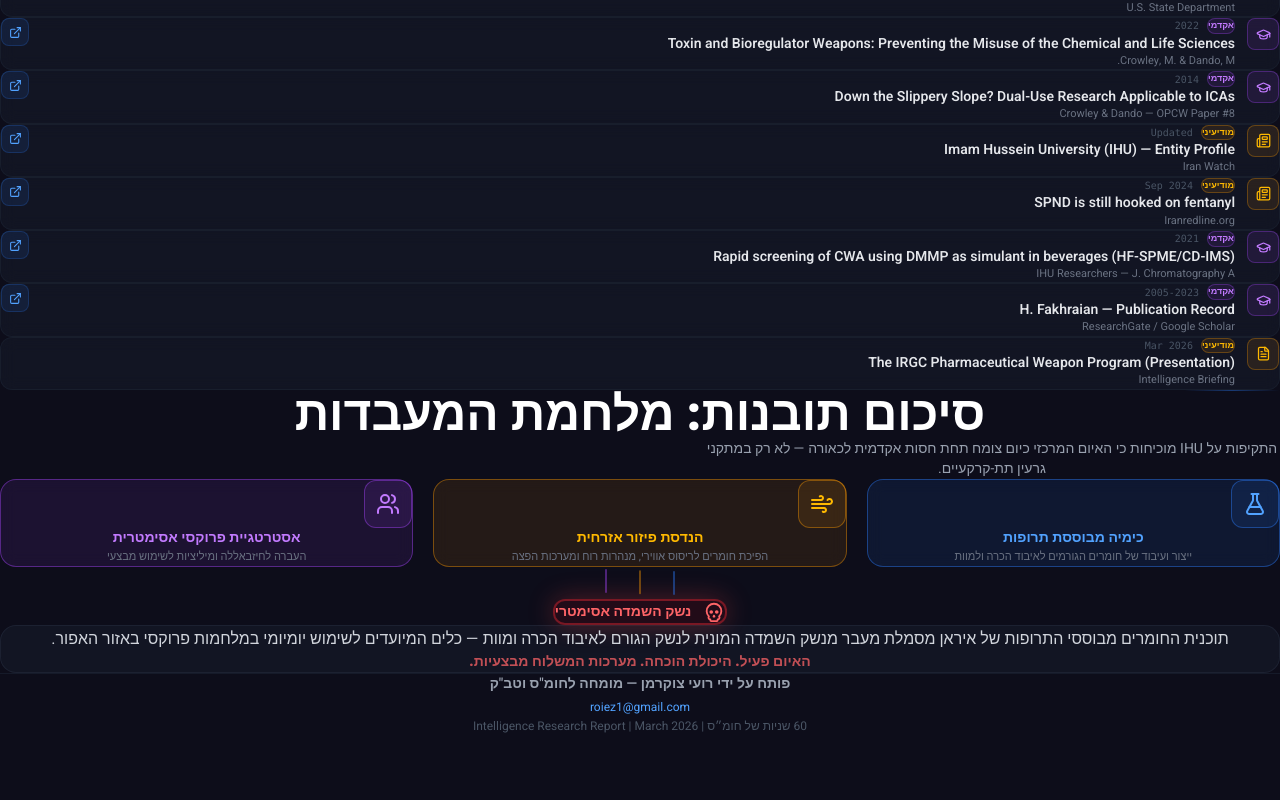
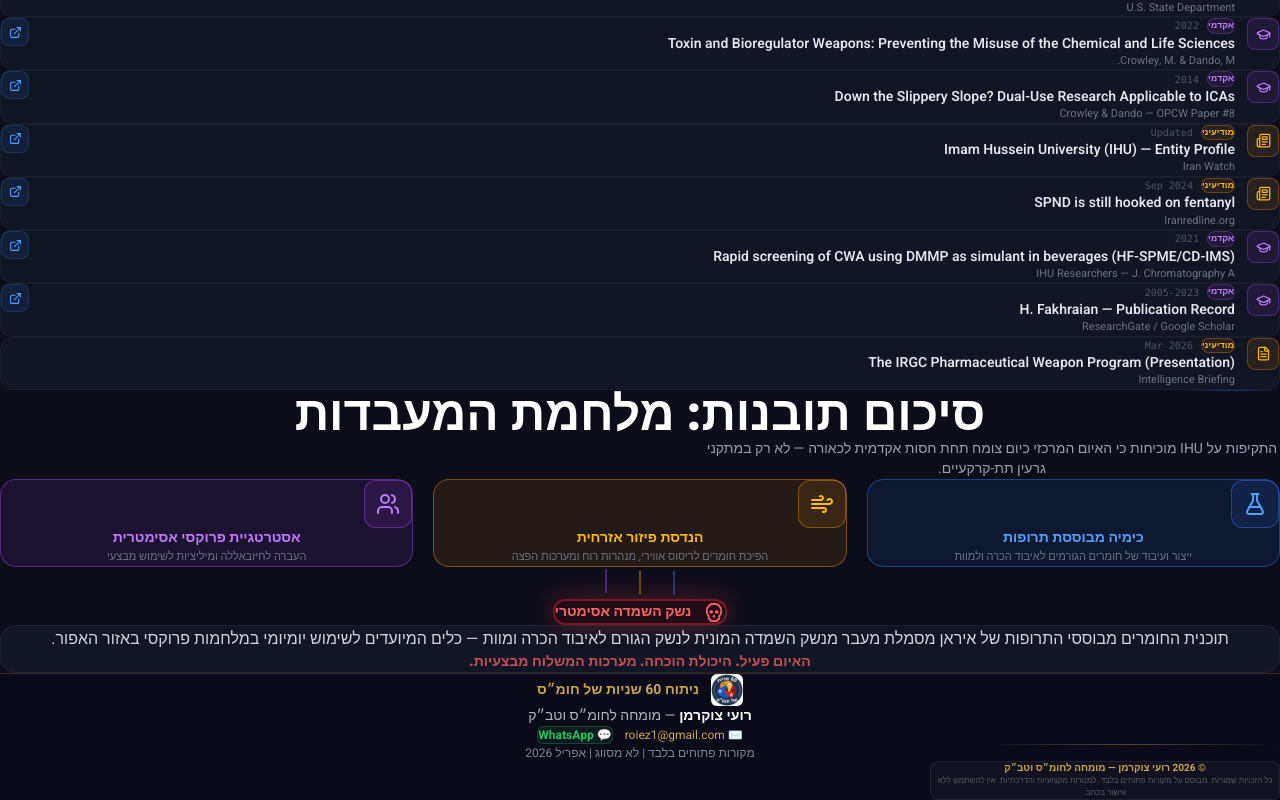
Before and after one commit to roiez1-60-seconds-hazardous-materials/ihu-chemical-weapons, a Next.js app: page / in a window 1280 px wide. Shown: the part 8430-9230 px from the top of the page. Before the commit the page ends 9164 px from the top, so only its background shows below. Built offline with nearby package versions, Linux system fonts and the light colour scheme.

Commit message:
Footer updated to match missiles module — logo, WhatsApp, copyright, usage warning

```diff
--- a/src/components/Footer.tsx
+++ b/src/components/Footer.tsx
@@ -3,13 +3,57 @@
 
 export default function Footer() {
   const { lang } = useLang();
+  const he = lang === 'he';
   return (
-    <footer className="py-8 text-center border-t border-gray-800/50 space-y-2">
-      <p className="text-sm text-gray-400 font-semibold">
-        {lang === 'he' ? 'פותח על ידי רועי צוקרמן — מומחה לחומ"ס וטב"ק' : 'Developed by Roie Zukerman — HazMat & CBRN Expert'}
+    <footer className="py-10 text-center border-t border-amber-500/20" style={{ background: '#0a0a18' }}>
+      {/* Logo + brand */}
+      <div className="flex items-center justify-center gap-3 mb-3">
+        <img src="/images/logo-60sec.png" alt="" className="w-8 h-8 rounded-md" />
+        <span className="text-sm font-bold" style={{ color: '#c8a44e' }}>
+          {he ? 'ניתוח 60 שניות של חומ״ס' : '60 Seconds HazMat'}
+        </span>
+      </div>
+
+      {/* Author */}
+      <p className="text-sm mb-3" style={{ color: 'rgba(255,255,255,0.7)' }}>
+        <b style={{ color: '#ffffff' }}>{he ? 'רועי צוקרמן' : 'Roei Zukerman'}</b>
+        {' — '}{he ? 'מומחה לחומ״ס וטב״ק' : 'HazMat & CBRN Expert'}
       </p>
-      <a href="mailto:roiez1@gmail.com" className="text-xs text-blue-400 hover:text-blue-300 transition-colors">roiez1@gmail.com</a>
-      <p className="text-xs text-gray-600">60 שניות של חומ״ס | Intelligence Research Report | March 2026</p>
+
+      {/* Links */}
+      <div className="flex items-center justify-center gap-3 mb-4 flex-wrap">
+        <a href="mailto:roiez1@gmail.com" className="text-xs no-underline" style={{ color: '#c8a44e' }}>
+          ✉️ roiez1@gmail.com
+        </a>
+        <a
+          href="https://chat.whatsapp.com/K4NzcZucmimKYFOXE3VVtD?mode=gi_t"
+          target="_blank" rel="noopener noreferrer"
+          className="text-xs font-bold no-underline px-3 py-1 rounded-md"
+          style={{ color: '#22c55e', background: 'rgba(34,197,94,0.1)', border: '1px solid rgba(34,197,94,0.25)' }}
+        >
+          💬 WhatsApp
+        </a>
+      </div>
+
+      {/* Gold line */}
+      <div className="mx-auto mb-3" style={{ height: 1, maxWidth: 300, background: 'linear-gradient(90deg, transparent, rgba(200,164,78,0.4), transparent)' }} />
+
+      {/* Sources line */}
+      <p className="text-xs mb-3" style={{ color: 'rgba(255,255,255,0.5)' }}>
+        {he ? 'מקורות פתוחים בלבד | לא מסווג' : 'Open sources only | Unclassified'} | {he ? 'אפריל 2026' : 'April 2026'}
+      </p>
+
+      {/* Copyright box */}
+      <div className="mx-auto rounded-lg p-3" style={{ maxWidth: 350, background: 'rgba(255,255,255,0.03)', border: '1px solid rgba(255,255,255,0.06)' }}>
+        <p className="text-xs font-bold mb-1" style={{ color: '#c8a44e', fontSize: 10 }}>
+          © 2026 {he ? 'רועי צוקרמן — מומחה לחומ״ס וטב״ק' : 'Roei Zukerman — HazMat & CBRN Expert'}
+        </p>
+        <p style={{ fontSize: 8, color: 'rgba(255,255,255,0.3)', lineHeight: 1.5 }}>
+          {he
+            ? 'כל הזכויות שמורות. מבוסס על מקורות פתוחים בלבד. למטרות מקצועיות והדרכתיות. אין להשתמש ללא אישור בכתב.'
+            : 'All rights reserved. Open sources only. Professional & educational use. Written permission required.'}
+        </p>
+      </div>
     </footer>
   );
 }
```
